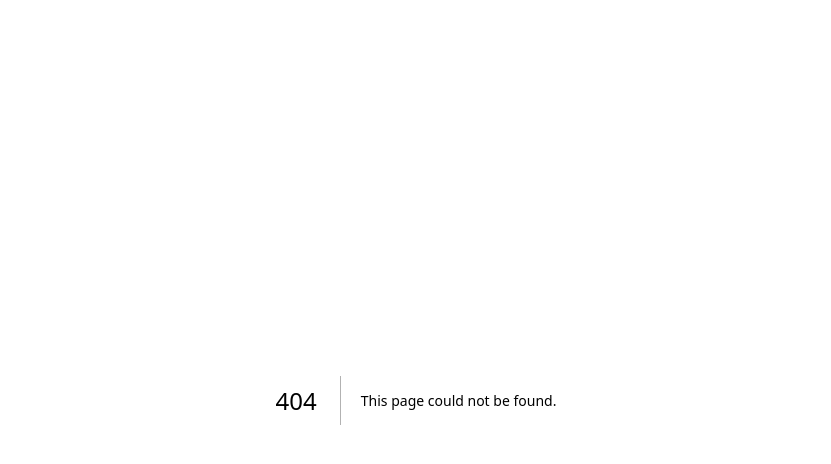
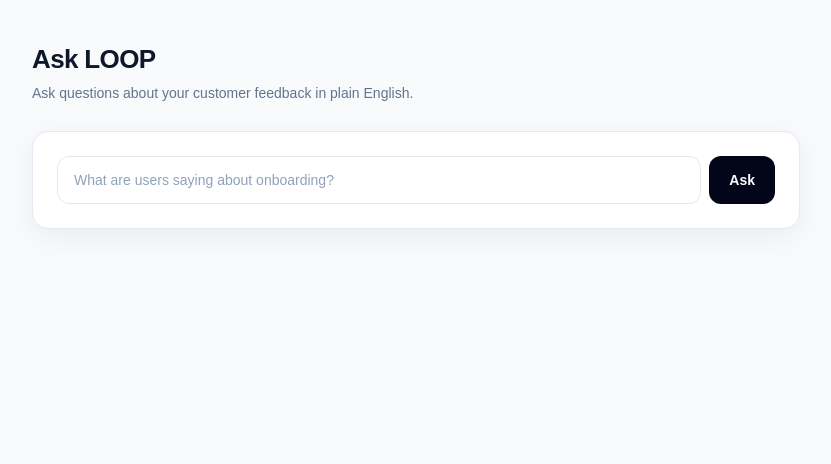
Before and after one commit to chrisbrain354-commit/project-loop, a Next.js app: page /ask in a window 1280 px wide. Before the commit this address had no page. Shown: the top 464 px of the page, without its empty margins (224-1055 px from the left). Built offline with nearby package versions, Linux system fonts and the light colour scheme.

Commit message:
feat: Ask LOOP — retrieval-grounded Q&A over feedback (Day 15)

```diff
--- /dev/null
+++ b/app/api/ask/route.ts
@@ -0,0 +1,65 @@
+import { withAuth } from "@/app/lib/auth-helpers";
+import { prisma } from "@/app/lib/db";
+import { embedText, cosineSimilarity } from "@/app/lib/ai";
+import { GoogleGenerativeAI } from "@google/generative-ai";
+
+export const dynamic = "force-dynamic";
+
+const genAI = new GoogleGenerativeAI(process.env.GEMINI_API_KEY!);
+
+export async function POST(req: Request) {
+  return withAuth(["ADMIN", "ANALYST", "VIEWER"], async ({ workspaceId }) => {
+    const { question } = await req.json();
+    if (!question || typeof question !== "string") {
+      return { answer: "Please provide a question.", sources: [] };
+    }
+
+    const questionVector = await embedText(question);
+
+    const embeddings = await prisma.embedding.findMany({
+      where: { feedback: { workspaceId } },
+      include: { feedback: true },
+    });
+
+    const ranked = embeddings
+      .map((e) => ({
+        feedback: e.feedback,
+        score: cosineSimilarity(questionVector, e.vector),
+      }))
+      .sort((a, b) => b.score - a.score)
+      .slice(0, 5);
+
+    if (ranked.length === 0) {
+      return {
+        answer: "There isn't enough feedback data yet to answer that.",
+        sources: [],
+      };
+    }
+
+    const context = ranked
+      .map((r, i) => `[${i + 1}] "${r.feedback.content}" (channel: ${r.feedback.channel})`)
+      .join("\n");
+
+    const model = genAI.getGenerativeModel({ model: "gemini-3.5-flash-lite" });
+    const prompt = `Answer the question using ONLY the feedback items below. If the answer isn't in these items, say so clearly. Cite items by their [number].
+
+Feedback:
+${context}
+
+Question: ${question}
+
+Answer:`;
+
+    const result = await model.generateContent(prompt);
+    const answer = result.response.text();
+
+    return {
+      answer,
+      sources: ranked.map((r) => ({
+        id: r.feedback.id,
+        content: r.feedback.content,
+        channel: r.feedback.channel,
+      })),
+    };
+  });
+}
--- /dev/null
+++ b/app/ask/page.tsx
@@ -0,0 +1,137 @@
+"use client";
+
+import { useState } from "react";
+
+interface Source {
+  id: string;
+  content: string;
+  channel: string;
+}
+
+export default function AskPage() {
+  const [question, setQuestion] = useState("");
+  const [answer, setAnswer] = useState<string | null>(null);
+  const [sources, setSources] = useState<Source[]>([]);
+  const [loading, setLoading] = useState(false);
+  const [error, setError] = useState<string | null>(null);
+  const [history, setHistory] = useState<{ question: string; answer: string }[]>([]);
+
+  async function handleAsk(e: React.FormEvent) {
+    e.preventDefault();
+    if (!question.trim()) return;
+
+    setLoading(true);
+    setError(null);
+    setAnswer(null);
+    setSources([]);
+
+    try {
+      const res = await fetch("/api/ask", {
+        method: "POST",
+        headers: { "Content-Type": "application/json" },
+        body: JSON.stringify({ question }),
+      });
+
+      const data = await res.json();
+
+      if (!res.ok) {
+        setError(data.error ?? "Something went wrong");
+        return;
+      }
+
+      setAnswer(data.answer);
+      setSources(data.sources ?? []);
+      setHistory((h) => [{ question, answer: data.answer }, ...h]);
+      setQuestion("");
+    } catch {
+      setError("Unable to reach Ask LOOP. Please try again.");
+    } finally {
+      setLoading(false);
+    }
+  }
+
+  return (
+    <main className="min-h-screen bg-slate-50 px-4 py-10">
+      <div className="mx-auto w-full max-w-3xl">
+
+        <div className="mb-7">
+          <h1 className="text-[26px] font-bold tracking-tight text-slate-900">Ask LOOP</h1>
+          <p className="mt-1 text-sm text-slate-500">
+            Ask questions about your customer feedback in plain English.
+          </p>
+        </div>
+
+        <div className="mb-6 rounded-2xl border border-slate-200 bg-white px-6 py-6 shadow-[0_8px_30px_rgba(15,23,42,0.06)]">
+          <form onSubmit={handleAsk} className="flex gap-2">
+            <input
+              type="text"
+              value={question}
+              onChange={(e) => setQuestion(e.target.value)}
+              placeholder="What are users saying about onboarding?"
+              className="h-12 flex-1 rounded-xl border border-slate-200 bg-white px-4 text-sm text-slate-900 outline-none transition placeholder:text-slate-400 hover:border-slate-300 focus:border-indigo-500 focus:ring-4 focus:ring-indigo-500/10"
+            />
+            <button
+              type="submit"
+              disabled={loading}
+              className="rounded-xl bg-slate-950 px-5 text-sm font-semibold text-white transition hover:bg-indigo-600 disabled:cursor-not-allowed disabled:opacity-60"
+            >
+              {loading ? "Thinking..." : "Ask"}
+            </button>
+          </form>
+
+          {error && (
+            <div
+              role="alert"
+              className="mt-4 rounded-lg border border-red-200 bg-red-50 px-3 py-2.5 text-xs text-red-700"
+            >
+              {error}
+            </div>
+          )}
+
+          {answer && (
+            <div className="mt-5 border-t border-slate-100 pt-5">
+              <p className="whitespace-pre-wrap text-sm leading-6 text-slate-700">{answer}</p>
+
+              {sources.length > 0 && (
+                <div className="mt-4">
+                  <p className="mb-2 text-xs font-semibold text-slate-500">Based on:</p>
+                  <div className="space-y-2">
+                    {sources.map((s, i) => (
+                      <div
+                        key={s.id}
+                        className="rounded-lg border border-slate-200 bg-slate-50 px-3 py-2"
+                      >
+                        <p className="text-xs text-slate-600">
+                          [{i + 1}] {s.content}
+                        </p>
+                        <span className="mt-1 inline-block rounded-full bg-indigo-50 px-2 py-0.5 text-[10px] font-semibold text-indigo-700">
+                          {s.channel}
+                        </span>
+                      </div>
+                    ))}
+                  </div>
+                </div>
+              )}
+            </div>
+          )}
+        </div>
+
+        {history.length > 1 && (
+          <div className="space-y-3">
+            <p className="text-xs font-semibold text-slate-500">Previous questions</p>
+            {history.slice(1).map((h, i) => (
+              <div
+                key={i}
+                className="rounded-xl border border-slate-200 bg-white px-4 py-3"
+              >
+                <p className="text-xs font-semibold text-slate-700">{h.question}</p>
+                <p className="mt-1 text-xs text-slate-500">{h.answer}</p>
+              </div>
+            ))}
+          </div>
+        )}
+
+      </div>
+    </main>
+  );
+}
```
